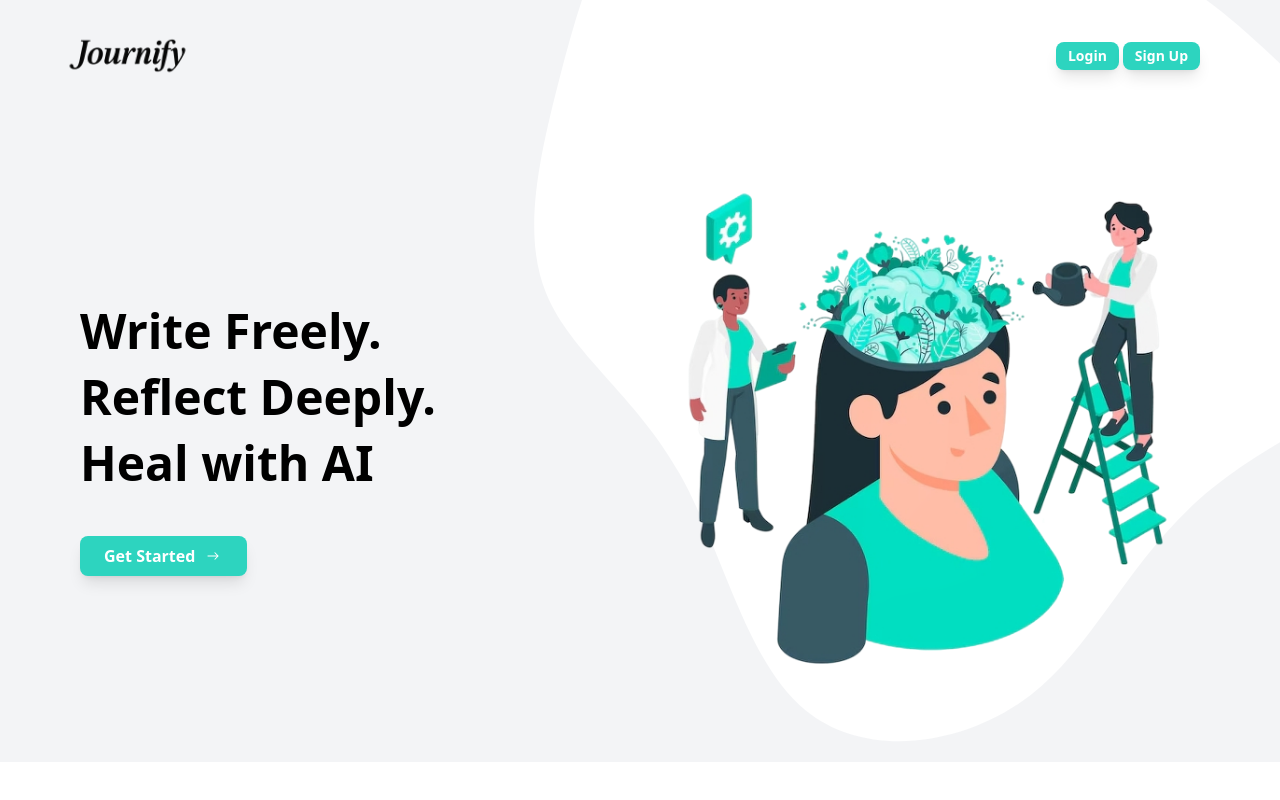
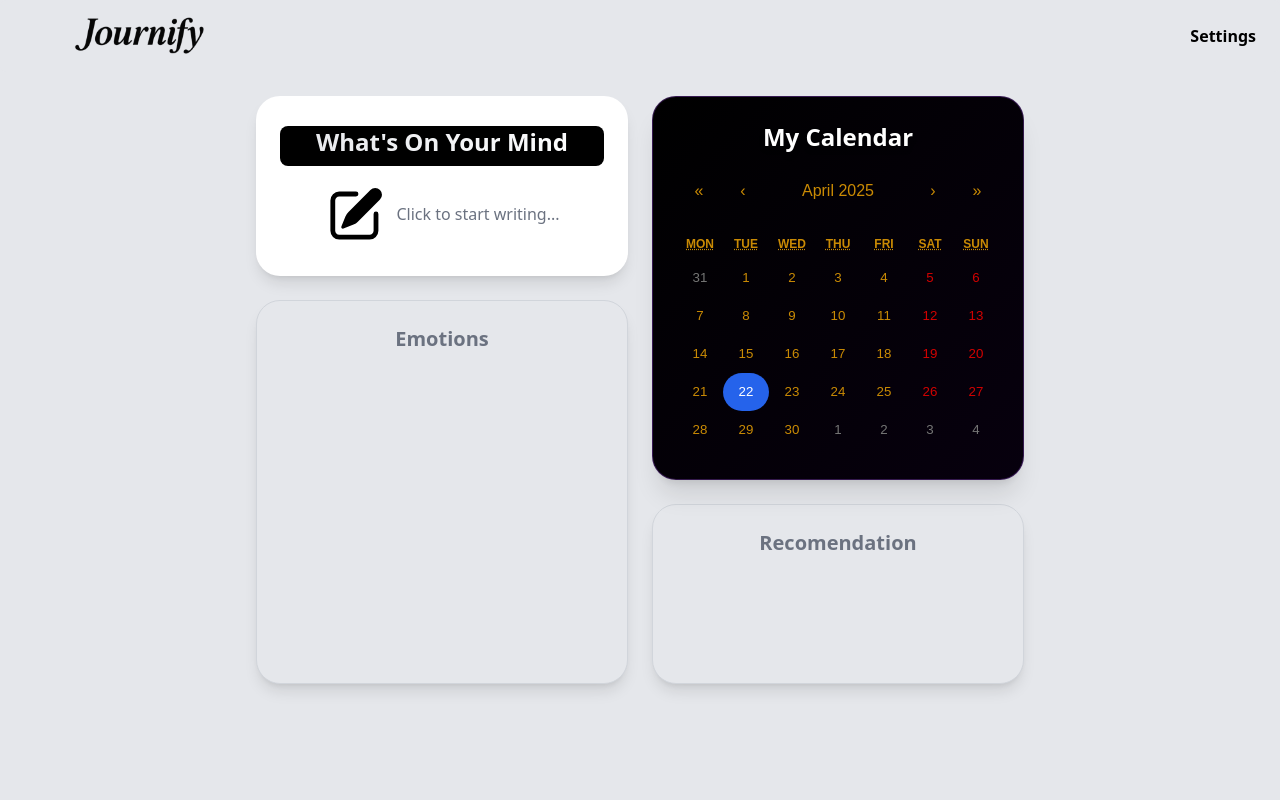
Before and after one commit to zulQar-n-a-i-n/journify-frontend, a React (Vite) app in the folder Registration module/registration/: page / in a window 1280 px wide. Shown: the top 800 px of the page. Built offline with nearby package versions, Linux system fonts and the light colour scheme.

Commit message:
update entry box

```diff
--- a/Registration module/registration/package.json
+++ b/Registration module/registration/package.json
@@ -17,7 +17,8 @@
     "react-calendar": "^5.1.0",
     "react-dom": "^18.3.1",
     "react-icons": "^5.4.0",
-    "react-router-dom": "^7.4.0"
+    "react-router-dom": "^7.4.0",
+    "tailwind-scrollbar-hide": "^2.0.0"
   },
   "devDependencies": {
     "@eslint/js": "^9.17.0",
--- a/Registration module/registration/src/App.jsx
+++ b/Registration module/registration/src/App.jsx
@@ -1,7 +1,7 @@
 
 
 import { BrowserRouter as Router, Routes, Route } from 'react-router-dom'; // Import Router components
-import Home1 from './pages/Home1.jsx';
+// import Home1 from './pages/Home1.jsx';
 import Signup from './Signup.jsx';
 import Loginn from './Login2.jsx';
 import ForgotPassword from './Forgotpassword.jsx';
@@ -9,7 +9,7 @@ import ResetPassword from './Resetpassword.jsx';
 import CheckEmailpage from './CheckMail.jsx'
 import PasswordSuccess from './PasswordSuccess';
 
-// import Dashboard from './pages/Dashbord.jsx';
+import Dashboard from './pages/Dashbord.jsx';
 
 
 const App = () => {
@@ -30,7 +30,7 @@ const App = () => {
 
 
 
-        <Route path="/" element={< Home1  />} />
+        <Route path="/" element={< Dashboard   />} />
 
 
       </Routes>
--- a/Registration module/registration/src/pages/Dashbord.jsx
+++ b/Registration module/registration/src/pages/Dashbord.jsx
@@ -86,9 +86,9 @@ const Dashboard = () => {
 
     if (view === "month") {
       if (currentStr === todayStr)
-        return "!bg-yellow-400  text-black rounded-full";
+        return "!bg-blue-600  !text-white rounded-full";
       if (currentStr === selectedStr)
-        return "!bg-blue-600 text-white rounded-full";
+        return "!bg-inherit !text-white rounded-full";
     }
 
     if (view === "year") {
@@ -100,7 +100,7 @@ const Dashboard = () => {
         date.getMonth() === currentMonth &&
         date.getFullYear() === currentYear
       ) {
-        return "!bg-yellow-400  rounded-xl"; // 👈 style for current month
+        return "!bg-blue-600 !text-white  rounded-xl"; // 👈 style for current month
       }
 
       // Optional: add styling for selectedDate's month
@@ -109,7 +109,7 @@ const Dashboard = () => {
         date.getMonth() === selectedDate.getMonth() &&
         date.getFullYear() === selectedDate.getFullYear()
       ) {
-        return "!bg-blue-600  rounded-xl"; // 👈 style for selected month
+        return "!bg-inherit rounded-xl"; // 👈 style for selected month
       }
     }
 
@@ -122,17 +122,21 @@ const Dashboard = () => {
 
       // Highlight current year
       if (date.getFullYear() === currentYear) {
-        return "!bg-yellow-400  rounded-xl"; // 👈 current year
+        return "!bg-blue-600 !text-white  rounded-xl"; // 👈 current year
       }
 
-      // Highlight selected year (from selectedDate)
-      if (
-        selectedDate &&
-        date.getFullYear() === selectedDate.getFullYear()
-      ) {
-        return "!bg-blue-600  rounded-xl"; // 👈 selected year
+
+    }
+
+    if (view === "century") {
+      const now = new Date();
+      const currentDecade = Math.floor(now.getFullYear() / 10);
+      const tileDecade = Math.floor(date.getFullYear() / 10);
+      if (tileDecade === currentDecade) {
+        return "!bg-blue-600 !text-white rounded-xl"; // Highlight current decade
       }
     }
+
 
 
 
@@ -180,7 +184,7 @@ const Dashboard = () => {
               </button>
             ) : (
               <div className="fixed inset-0 backdrop-blur-sm bg-cover z-50 p-6 flex items-center justify-center">
-                <div className="bg-white w-[900px] h-full rounded-none p-6 shadow-2xl overflow-auto">
+                <div className="bg-white w-[900px] h-full rounded-2xl p-6 shadow-2xl overflow-auto scrollbar-hide">
                   <div className="flex justify-center rounded-lg items-center mb-6 relative">
                     <h2 className="text-xl font-bold text-black text-center w-full">
                       {editingEntry
@@ -293,13 +297,13 @@ const Dashboard = () => {
                         <div className="flex space-x-2 mt-2">
                           <button
                             onClick={() => handleEditEntry(entry)}
-                            className="px-3 py-1  bg-blue-600 text-white rounded text-sm hover:bg-green-700"
+                            className="px-3 py-1  bg-blue-600 text-white rounded text-sm hover:bg-blue-500"
                           >
                             Edit
                           </button>
                           <button
                             onClick={() => handleDeleteEntry(entry.id)}
-                            className="px-3 py-1 bg-blue-600 text-white rounded text-sm hover:bg-red-700"
+                            className="px-3 py-1 bg-blue-600 text-white rounded text-sm hover:bg-blue-500"
                           >
                             Delete
                           </button>
--- a/Registration module/registration/tailwind.config.js
+++ b/Registration module/registration/tailwind.config.js
@@ -9,5 +9,7 @@ export default {
 
     },
   },
-  plugins: [],
+  plugins: [
+     require('tailwind-scrollbar-hide')
+  ],
 }
```
Also changed, not shown: 1 other file (tests, documents, lock files or other folders).
